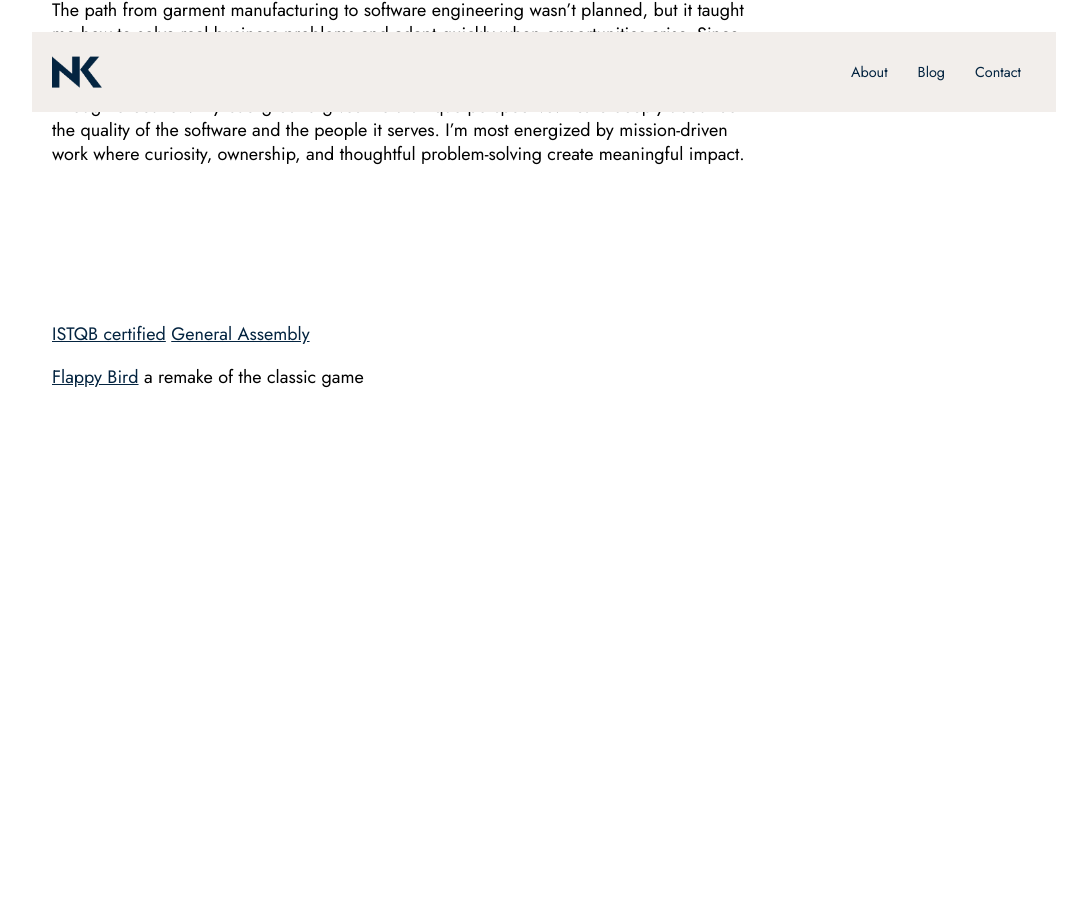
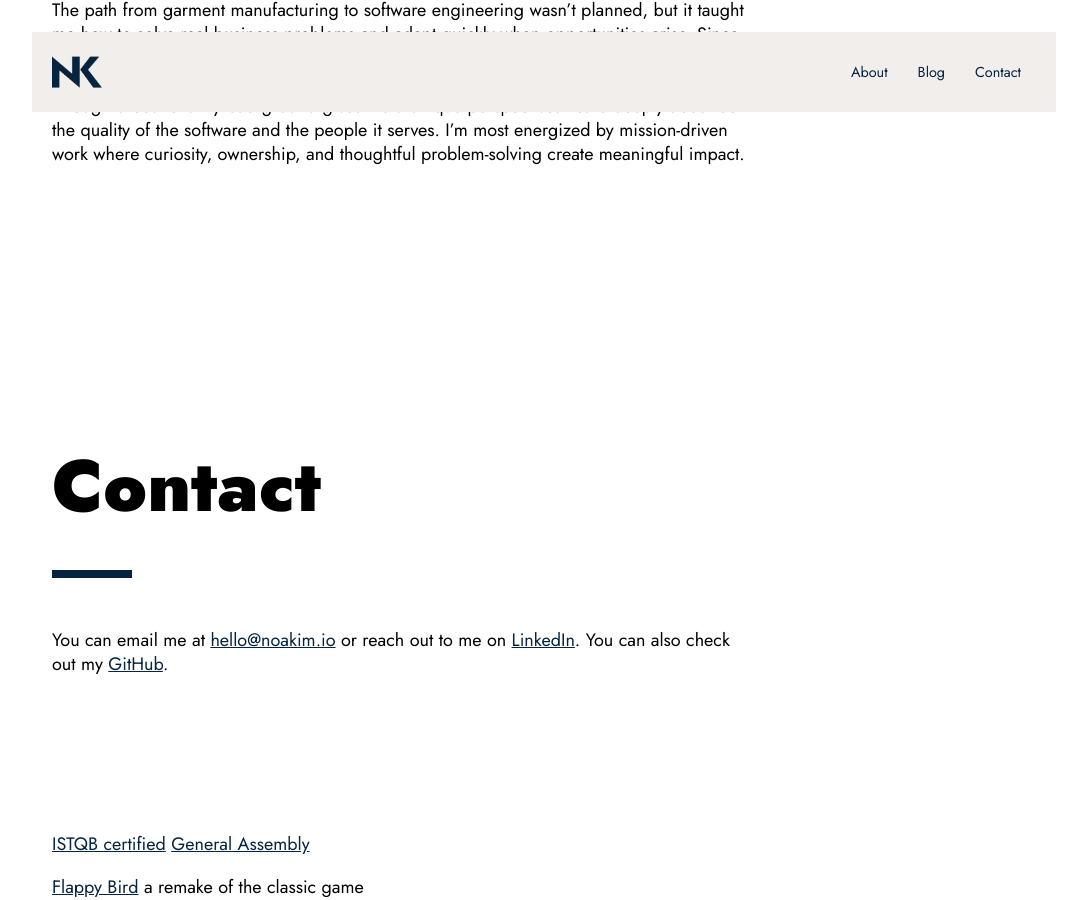
Before and after one commit to noanonoa/noanonoa.github.io, a Jekyll site: the page built from index.md, in a window 1280 px wide and 900 px high, scrolled down 1638 px. Shown: the whole window, without its empty margins (96-1183 px from the left). Built offline with Jekyll 4.4.1, drawn with Linux system fonts in a browser that asks for light colours; before the commit the page ends 2028 px from its top, so only the background shows below that.

Commit message:
POND-6: refactor(layout): extract contact section

```diff
--- /dev/null
+++ b/_includes/contact.html
@@ -0,0 +1,15 @@
+<section>
+	<header>
+		<h2>
+			Contact
+		</h2>
+	</header>
+	<p>
+		You can email me at
+		<a href="mailto:{{ site.email | encode_email }}">{{ site.email }}</a>
+		or reach out to me on
+		<a href="https://www.linkedin.com/in/noanonoa" target="_blank" rel="noopener">LinkedIn</a>.
+		You can also check out my
+		<a href="https://github.com/noanonoa" target="_blank" rel="noopener">GitHub</a>.
+	</p>
+</section>
--- a/index.md
+++ b/index.md
@@ -3,3 +3,4 @@ layout: home
 ---
 
 {% include about.html %}
+{% include contact.html %}
```
Also changed, not shown: _pages/contact.html (deleted, +0 -13 lines).
